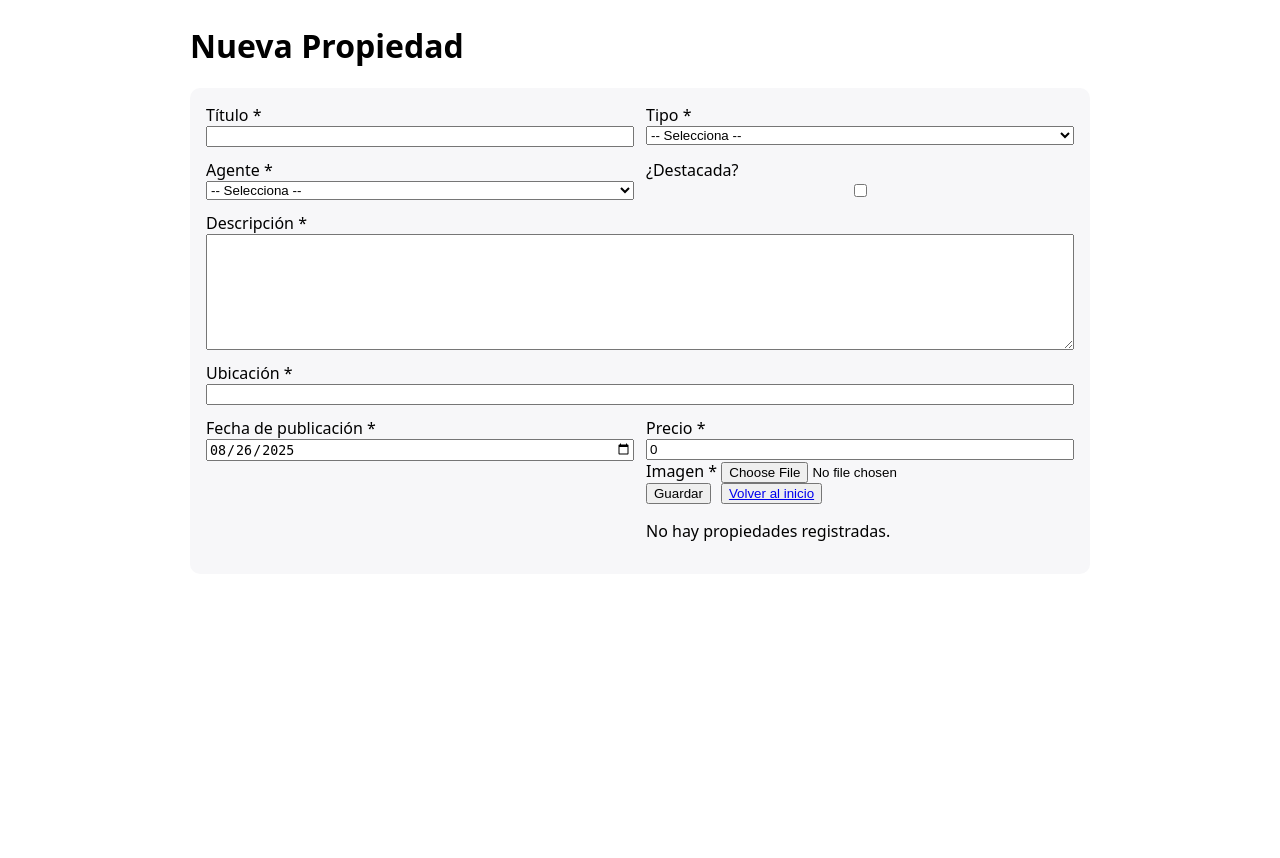
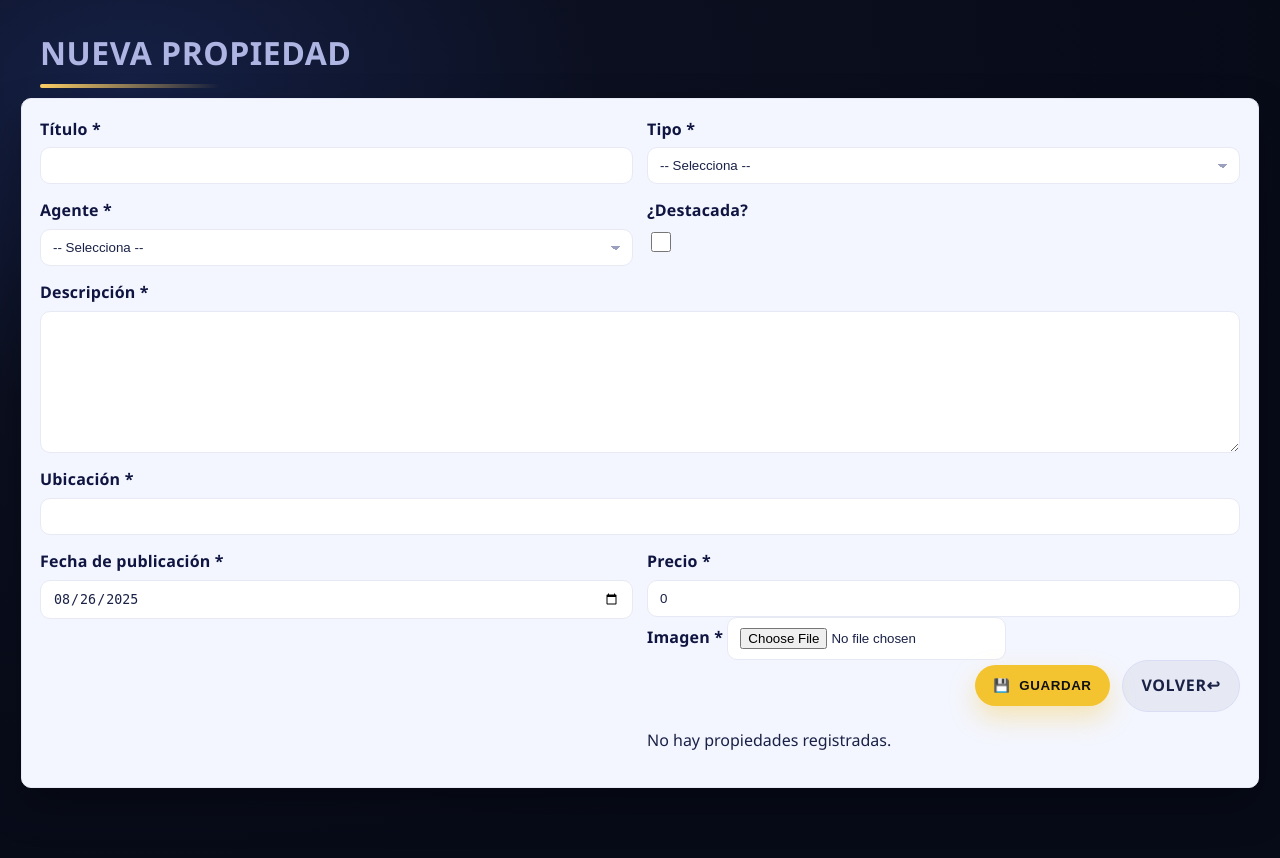
Before and after one commit to MejiasJo/ProyectoWebII, a PHP site: page /admin/propiedadAdmin.php in a window 1280 px wide. Before the commit the page ends 541 px from the top, so only its background shows below. Run offline with PHP 8.4, Linux system fonts and the light colour scheme; the visitor is signed in with stand-in values (Sample User, id 1); data comes from the database, SQL or seed files in the repository; data that the repository does not hold is empty.

Commit message:
Modificaciones de css

```diff
--- a/admin/propiedadAdmin.php
+++ b/admin/propiedadAdmin.php
@@ -97,7 +97,6 @@ if ($_SERVER['REQUEST_METHOD'] === 'POST') {
     if ($stmt->execute()) {
       $nuevoId = $stmt->insert_id;
       $msg = "✅ Propiedad creada (ID: $nuevoId).";
-
     } else {
 
       $msg = "❌ Error al insertar: " . $stmt->error;
@@ -113,46 +112,8 @@ if ($_SERVER['REQUEST_METHOD'] === 'POST') {
 
 <head>
   <meta charset="utf-8">
+  <link rel="stylesheet" href="../assets/admin-propiedad.css">
   <title>Crear Propiedad</title>
-  <style>
-    body {
-      font-family: system-ui, Arial, sans-serif;
-      max-width: 900px;
-      margin: 24px auto;
-      padding: 0 16px
-    }
-
-    form {
-      display: grid;
-      grid-template-columns: 1fr 1fr;
-      gap: 12px;
-      background: #f7f7f9;
-      padding: 16px;
-      border-radius: 10px
-    }
-
-    form>div {
-      display: flex;
-      flex-direction: column
-    }
-
-    textarea {
-      min-height: 110px
-    }
-
-    .full {
-      grid-column: 1 / -1
-    }
-
-    .actions {
-      display: flex;
-      gap: 10px
-    }
-
-    .msg {
-      margin: 10px 0
-    }
-  </style>
 </head>
 
 <body>
@@ -216,7 +177,7 @@ if ($_SERVER['REQUEST_METHOD'] === 'POST') {
 
       <div class="full actions">
         <button type="submit">Guardar</button>
-      <button><a href="../index.php">Volver al inicio</a></button>
+         <a class="btn btn-ghost" href="javascript:history.back()">Volver↩</a>
       </div>
   </form>
 
@@ -263,11 +224,12 @@ if ($resultado->num_rows > 0): ?>
               <td>
                 <img src="../<?= htmlspecialchars($row['imagen']) ?>" alt="img" style="width:80px;height:60px;object-fit:cover">
               </td>
-          <td>
-            <a href="editarPropiedad.php?id=<?= $row['id'] ?>">Editar</a> |
-            <a href="eliminarPropiedad.php?id=<?= $row['id'] ?>"
+              <td class="acciones">
+                <a class="btn btn-ghost btn-sm btn-edit" href="editarPropiedad.php?id=<?= $row['id'] ?>">Editar</a>
+                <a class="btn btn-danger btn-sm btn-del" href="eliminarPropiedad.php?id=<?= $row['id'] ?>"
                   onclick="return confirm('¿Seguro que quieres eliminar esta propiedad?');">Eliminar</a>
               </td>
+
             </tr>
           <?php endwhile; ?>
         </tbody>
--- /dev/null
+++ b/assets/admin-propiedad.css
@@ -0,0 +1,170 @@
+/* =====================================================
+   Admin • Propiedad (Crear + Listar)
+   Mismo look que admin-edit.css (oscuro + dorado)
+   ===================================================== */
+
+:root{
+  --brand-bg:#0b0f1f;
+  --brand-grad: radial-gradient(1200px 800px at 10% 10%, #152045 0%, #0b0f1f 40%, #070b18 100%);
+
+  --panel:#f4f6ff;            /* panel claro */
+  --panel-line:#e7e9f5;
+
+  --ink:#1a2146;              /* texto */
+  --ink-strong:#0f1540;
+  --ink-muted:#5e6586;
+
+  --gold:#ffd166;             /* botón dorado */
+  --gold-2:#f4c430;
+
+  --danger:#ff6b6b;
+
+  --white:#fff;
+  --radius:12px;
+  --shadow-1:0 10px 26px rgba(0,0,0,.25);
+  --shadow-2:0 18px 40px rgba(0,0,0,.28);
+}
+
+html,body{min-height:100%}
+body{
+  margin:0;
+  font:400 16px/1.55 "Segoe UI",system-ui,Arial,sans-serif;
+  color:#e9eaf6;
+  background: var(--brand-grad);
+  padding:28px 16px 48px;
+}
+
+/* ===== Título / encabezado ===== */
+h1{
+  max-width:1200px; margin:0 auto 10px;
+  font-weight:900; letter-spacing:.5px; text-transform:uppercase;
+  color:#aeb5e3;
+}
+h1::after{
+  content:""; display:block; width:180px; height:4px; margin-top:6px;
+  background:linear-gradient(90deg, var(--gold), transparent);
+  border-radius:999px;
+}
+
+/* ===== Mensajes ===== */
+.msg{
+  max-width:1200px; margin:10px auto 18px;
+  background:rgba(255,255,255,.06);
+  border:1px solid rgba(255,255,255,.1);
+  border-left:6px solid var(--gold);
+  color:#fff; padding:12px 14px;
+  border-radius:var(--radius); box-shadow:var(--shadow-1);
+}
+.msg ul{margin:.3rem 0 0 1.2rem}
+
+/* ===== Formulario (crear) ===== */
+form{
+  max-width:1200px; margin:0 auto 22px;
+  display:grid; grid-template-columns:1fr 1fr; gap:14px;
+  background:var(--panel); color:var(--ink);
+  border-radius:10px; border:1px solid var(--panel-line);
+  box-shadow:var(--shadow-2); padding:18px;
+}
+form > div{display:flex;flex-direction:column}
+label{font-weight:800;color:var(--ink-strong);letter-spacing:.2px;margin-bottom:6px}
+
+input[type="text"],
+input[type="date"],
+input[type="number"],
+input[type="file"],
+select, textarea{
+  background:#fff; color:var(--ink);
+  border:1px solid var(--panel-line); border-radius:10px;
+  padding:10px 12px; outline:none;
+  transition:box-shadow .15s ease, border-color .15s ease;
+}
+textarea{min-height:120px;resize:vertical}
+input::placeholder,textarea::placeholder{color:#9aa0bd}
+select{
+  appearance:none;
+  background-image:linear-gradient(45deg, transparent 50%, #9aa0bd 50%),linear-gradient(135deg, #9aa0bd 50%, transparent 50%);
+  background-position: calc(100% - 16px) calc(1em + 2px), calc(100% - 11px) calc(1em + 2px);
+  background-size:5px 5px,5px 5px; background-repeat:no-repeat;
+}
+input:focus,select:focus,textarea:focus{
+  border-color:#cfd6ff; box-shadow:0 0 0 3px rgba(90,110,255,.15);
+}
+input[type="checkbox"]{ width:20px;height:20px; accent-color:var(--gold); }
+.full{grid-column:1 / -1}
+
+.file-row{gap:8px}
+.file-row .file{ background:#fff; border:1px dashed #cfd3eb; padding:10px 12px; border-radius:10px }
+
+/* ===== Botonera ===== */
+.actions{
+  grid-column:1 / -1; display:flex; gap:12px;
+  align-items:center; justify-content:flex-end;
+}
+button[type="submit"], .btn{
+  appearance:none; border:0; cursor:pointer;
+  font-weight:900; letter-spacing:.6px; text-transform:uppercase;
+  padding:.8rem 1.15rem; border-radius:999px;
+  display:inline-flex; align-items:center; gap:.55rem;
+  transition: transform .15s ease, box-shadow .15s ease, filter .15s ease;
+  text-decoration:none;
+}
+/* Primario (guardar/crear) */
+button[type="submit"], .btn-primary{
+  background:var(--gold-2); color:#111; box-shadow:0 12px 26px rgba(244,196,48,.35);
+}
+button[type="submit"]::before, .btn-primary::before{ content:"\1F4BE"; } /* 🖫 */
+button[type="submit"]:hover, .btn-primary:hover{ transform:translateY(-2px); filter:brightness(1.03) }
+/* Ghost (ver/volver/editar) */
+.btn-ghost{
+  background: rgba(15,21,64,.06); color:#1a2146; border:1px solid #d9def5;
+}
+.btn-ghost:hover{ background:#eef1ff }
+/* Danger (eliminar) */
+.btn-danger{
+  background:var(--danger); color:#fff; box-shadow:0 10px 22px rgba(255,107,107,.35);
+}
+.btn-danger:hover{ filter:brightness(1.05); transform:translateY(-2px) }
+
+.btn-sm{ padding:.5rem .85rem; font-size:.86rem }
+.btn-edit::before{ content:"\270F"; }   /* ✏️ */
+.btn-del::before{ content:"\1F5D1"; }   /* 🗑️ */
+
+/* ===== Tabla de propiedades ===== */
+.table-wrap{
+  max-width:1200px; margin: 0 auto;
+  background:var(--panel); border:1px solid var(--panel-line);
+  border-radius:10px; box-shadow:var(--shadow-2); overflow:hidden;
+}
+table.props{
+  width:100%; border-collapse:separate; border-spacing:0; color:var(--ink);
+}
+thead th{
+  background:#eef1ff; color:var(--ink-strong);
+  text-transform:uppercase; letter-spacing:.5px; font-weight:900;
+  font-size:.82rem; padding:12px 10px; border-bottom:1px solid var(--panel-line);
+}
+tbody td{
+  padding:10px; border-bottom:1px solid var(--panel-line); vertical-align:middle;
+}
+tbody tr:hover{ background:#f9faff }
+td img.thumb{
+  width:80px; height:60px; object-fit:cover; border-radius:8px;
+  border:1px solid #dfe3f7; box-shadow:0 4px 12px rgba(0,0,0,.06);
+}
+td .acciones{ display:flex; gap:8px; flex-wrap:wrap }
+
+/* Badges */
+.badge{ display:inline-block; padding:.25rem .6rem; border-radius:999px; font-weight:800; font-size:.78rem }
+.badge.star{ background:linear-gradient(135deg, #ffd166, #f4c430); color:#432a00 }
+.pill{ display:inline-block; padding:.22rem .55rem; border-radius:999px; font-weight:800; font-size:.78rem }
+.pill-venta{ background:#e3f4cf; color:#274300 }
+.pill-alquiler{ background:#d7e6ff; color:#123a7a }
+
+/* ===== Responsive ===== */
+@media (max-width: 860px){
+  form{ grid-template-columns:1fr }
+  .actions{ justify-content:stretch }
+  .actions > *{ flex:1; justify-content:center; text-align:center }
+  .table-scroll{ overflow-x:auto }
+  thead th:nth-child(8), tbody td:nth-child(8){ white-space:nowrap } /* acciones */
+}
```
Also changed, not shown: admin/editarPropiedad.php (+9 -17 lines), assets/admin-edit.css (added, +152 -0 lines), assets/propiedad.css (deleted), uploads/propiedades/1755999212_ImagenPrueba.jpg (added). Lines whose indentation alone changed are shown as unchanged.
